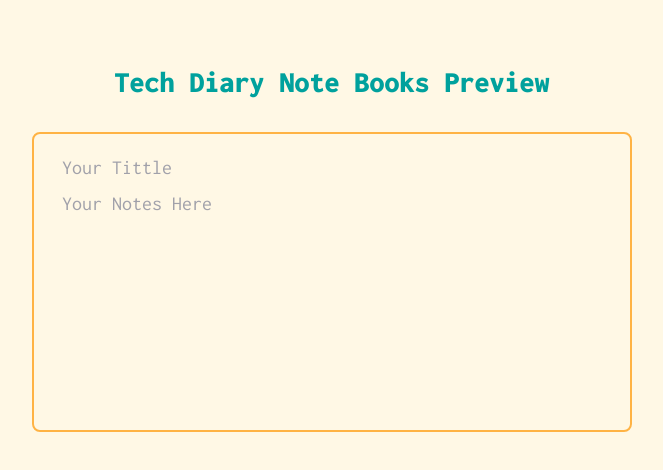
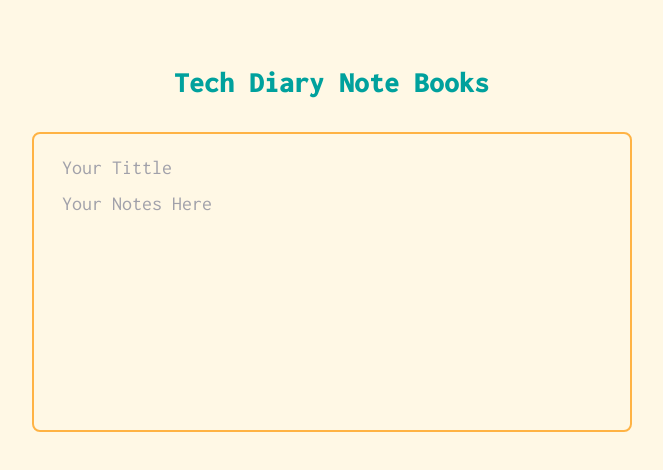
Before and after one commit to Taraldinn/Tech-Diary-Notes, a website: page index.html in a window 1280 px wide. Shown: the whole page, without its empty margins (308-971 px from the left). Drawn offline with Linux system fonts and the light colour scheme.

Commit message:
silly change

```diff
--- a/index.html
+++ b/index.html
@@ -17,7 +17,7 @@
 <div class="mx-auto my-0 w-[600]">
   <div class="box-border editor">
     <div class="mt-16 mb-8 header">
-      <h1 class="text-3xl font-black text-center text-primary">Tech Diary Note Books Preview</h1>
+      <h1 class="text-3xl font-black text-center text-primary">Tech Diary Note Books </h1>
     </div>
     <div class=" border-2 border-yelloCustom w-[600px] my-0 mx-auto h-[300px]  rounded-lg bg-secondery p-4 ">
       <input class="w-full pl-3 mt-1 text-xl text-pinkCustom bg-secondery focus:outline-none" placeholder="Your Tittle"
```
